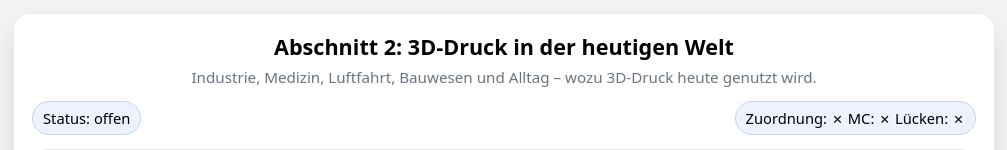
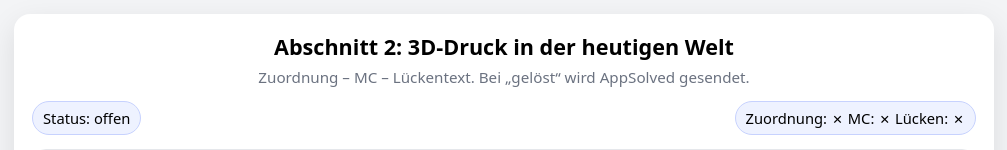
Before and after one commit to retospeerli/lesetext3DDruck, a plain HTML site: page abschnitt2.html in a window 1280 px wide. Shown: the top 150 px of the page, without its empty margins (136-1143 px from the left). Drawn offline with Linux system fonts and the light colour scheme.

Commit message:
Update abschnitt2.html

```diff
--- a/abschnitt2.html
+++ b/abschnitt2.html
@@ -4,7 +4,35 @@
   <meta charset="UTF-8" />
   <meta name="viewport" content="width=device-width,initial-scale=1" />
   <title>3D-Druck – Abschnitt 2</title>
-  <link rel="stylesheet" href="./styles.css" />
+  <style>
+    :root{font-family:system-ui,-apple-system,BlinkMacSystemFont,"Segoe UI",sans-serif;background:#f3f4f6;}
+    body{margin:0;min-height:100vh;display:flex;align-items:center;justify-content:center;padding:14px;}
+    .app{background:#fff;border-radius:16px;box-shadow:0 10px 30px rgba(0,0,0,.1);padding:18px;max-width:980px;width:100%;box-sizing:border-box;}
+    h1{margin:0 0 6px;text-align:center;font-size:1.35rem;}
+    .sub{margin:0 0 14px;text-align:center;color:#6b7280;font-size:.95rem}
+    .pillbar{display:flex;gap:10px;flex-wrap:wrap;align-items:center;justify-content:space-between;margin:8px 0 14px;}
+    .pill{background:#eef2ff;border:1px solid #c7d2fe;padding:6px 10px;border-radius:999px;font-size:.92rem}
+    .card{border:1px solid #e5e7eb;border-radius:14px;padding:14px;margin:10px 0;background:#fff;}
+    .card h2{margin:0 0 8px;font-size:1.05rem}
+    .small{font-size:.94rem;color:#374151;line-height:1.35}
+    .hint{color:#6b7280;font-size:.92rem;margin-top:8px}
+    button{border:0;background:#111827;color:#fff;padding:10px 12px;border-radius:10px;cursor:pointer;font-weight:700}
+    button.secondary{background:#e5e7eb;color:#111827}
+    .ok{color:#065f46;font-weight:800}
+    .bad{color:#991b1b;font-weight:800}
+    .mc label{display:block;border:1px solid #e5e7eb;border-radius:12px;padding:10px;margin:8px 0;cursor:pointer}
+    .mc input{margin-right:8px}
+    select{padding:6px 10px;border-radius:10px;border:1px solid #d1d5db}
+    table{width:100%;border-collapse:separate;border-spacing:0 8px}
+    td{padding:8px 10px;vertical-align:middle}
+    .pair td{border:1px solid #e5e7eb}
+    .pair td:first-child{border-right:none;border-radius:10px 0 0 10px;background:#fafafa;font-weight:800}
+    .pair td:last-child{border-left:none;border-radius:0 10px 10px 0}
+    .wordbank{display:flex;gap:8px;flex-wrap:wrap;margin-top:10px}
+    .chip{background:#f3f4f6;border:1px solid #e5e7eb;padding:6px 10px;border-radius:999px;font-size:.92rem}
+    .footer{display:flex;gap:10px;flex-wrap:wrap;justify-content:flex-end;margin-top:14px}
+    .debug{margin:8px 0 0;color:#6b7280;font-size:.85rem;text-align:center}
+  </style>
 </head>
 <body>
   <div class="app">
@@ -41,14 +69,15 @@
         <button class="secondary" id="resetBtn">Zurücksetzen</button>
         <button id="checkBtn">Abschnitt prüfen</button>
       </div>
+      <div class="debug" id="debug"></div>
     </div>
   </div>
 
 <script>
-    window.SECTION_CONFIG = {
+const CONFIG = {
   sectionId: 2,
   title: "Abschnitt 2: 3D-Druck in der heutigen Welt",
-      subtitle: "Industrie, Medizin, Luftfahrt, Bauwesen und Alltag – wozu 3D-Druck heute genutzt wird.",
+  subtitle: "Zuordnung – MC – Lückentext. Bei „gelöst“ wird AppSolved gesendet.",
   match: {
     title: "Begriffe und Definitionen",
     left: ["Prototyp","Medizinischer 3D-Druck","Luftfahrt","Bauwesen"],
@@ -73,7 +102,7 @@
   },
   cloze: {
     title: "Lückentext",
-        // 5 Lücken => 6 Textteile
+    // 5 Lücken -> 6 Textteile
     textParts: [
       "Firmen nutzen 3D-Druck, um neue ",
       " schnell zu testen. In der ",
@@ -86,8 +115,99 @@
     solution: ["Ideen","Medizin","Luftfahrt","Bauwesen","Produkte"]
   }
 };
+
+const $ = (id)=>document.getElementById(id);
+const state = { answers:{ match:[], mc:null, cloze:[] }, solved:false };
+
+function checkAll(){
+  const okMatch = CONFIG.match.solution.every((sol,i)=>String(state.answers.match[i])===String(sol));
+  const okMC = state.answers.mc === CONFIG.mc.correctIndex;
+  const okCloze = CONFIG.cloze.solution.every((sol,i)=>String(state.answers.cloze[i])===String(sol));
+  return {okMatch, okMC, okCloze, solved: okMatch && okMC && okCloze};
+}
+
+function updateStatus(){
+  const r = checkAll();
+  $("progressPill").textContent = `Status: ${r.solved ? "gelöst" : "offen"}`;
+  $("detailPill").textContent = `Zuordnung: ${r.okMatch?"✓":"✗"}  MC: ${r.okMC?"✓":"✗"}  Lücken: ${r.okCloze?"✓":"✗"}`;
+  $("msg").innerHTML = r.solved
+    ? `<span class="ok">Gelöst ✅</span> – AppSolved wird gesendet.`
+    : `<span class="bad">Noch nicht gelöst ❌</span> – bitte alles korrekt lösen.`;
+  return r.solved;
+}
+
+function sendSolved(){
+  try{
+    window.parent?.postMessage("AppSolved","*");
+    $("debug").textContent = "Debug: AppSolved gesendet (postMessage).";
+  }catch(e){
+    $("debug").textContent = "Debug: postMessage fehlgeschlagen.";
+  }
+}
+
+function render(){
+  $("title").textContent = CONFIG.title;
+  $("subtitle").textContent = CONFIG.subtitle;
+
+  // Match
+  $("matchTitle").textContent = CONFIG.match.title;
+  const mt = $("matchTable");
+  mt.innerHTML = "";
+  CONFIG.match.left.forEach((l,i)=>{
+    const tr = document.createElement("tr");
+    tr.className = "pair";
+    const td1 = document.createElement("td"); td1.textContent = l;
+    const td2 = document.createElement("td");
+    const sel = document.createElement("select");
+    sel.innerHTML = `<option value="">– wählen –</option>` + CONFIG.match.right.map((r,ri)=>`<option value="${ri}">${r}</option>`).join("");
+    sel.onchange = ()=>{ state.answers.match[i]=sel.value; updateStatus(); };
+    td2.appendChild(sel);
+    tr.appendChild(td1); tr.appendChild(td2);
+    mt.appendChild(tr);
+  });
+
+  // MC
+  $("mcTitle").textContent = CONFIG.mc.title;
+  $("mcQuestion").textContent = CONFIG.mc.question;
+  const mw = $("mcWrap"); mw.innerHTML = "";
+  CONFIG.mc.options.forEach((opt,idx)=>{
+    const lab = document.createElement("label");
+    const inp = document.createElement("input");
+    inp.type="radio"; inp.name="mc"; inp.value=idx;
+    inp.onchange = ()=>{ state.answers.mc = idx; updateStatus(); };
+    lab.appendChild(inp);
+    lab.appendChild(document.createTextNode(opt));
+    mw.appendChild(lab);
+  });
+
+  // Cloze
+  $("clozeTitle").textContent = CONFIG.cloze.title;
+  const p = $("clozeText"); p.innerHTML = "";
+  for(let i=0;i<CONFIG.cloze.solution.length;i++){
+    p.appendChild(document.createTextNode(CONFIG.cloze.textParts[i]));
+    const sel = document.createElement("select");
+    sel.innerHTML = `<option value="">– Wort –</option>` + CONFIG.cloze.wordbank.map(w=>`<option value="${w}">${w}</option>`).join("");
+    sel.onchange = ()=>{ state.answers.cloze[i]=sel.value; updateStatus(); };
+    p.appendChild(sel);
+  }
+  p.appendChild(document.createTextNode(CONFIG.cloze.textParts[CONFIG.cloze.solution.length]));
+
+  const wb = $("wordbank"); wb.innerHTML = "";
+  CONFIG.cloze.wordbank.forEach(w=>{
+    const c = document.createElement("span");
+    c.className="chip"; c.textContent=w;
+    wb.appendChild(c);
+  });
+
+  $("checkBtn").onclick = ()=>{
+    const solved = updateStatus();
+    if(solved) sendSolved();
+  };
+  $("resetBtn").onclick = ()=>location.reload();
+
+  updateStatus();
+}
+render();
 </script>
-  <script src="./common.js"></script>
-  <script>renderSectionApp(window.SECTION_CONFIG);</script>
 </body>
 </html>
```
Lines whose indentation alone changed are shown as unchanged.
